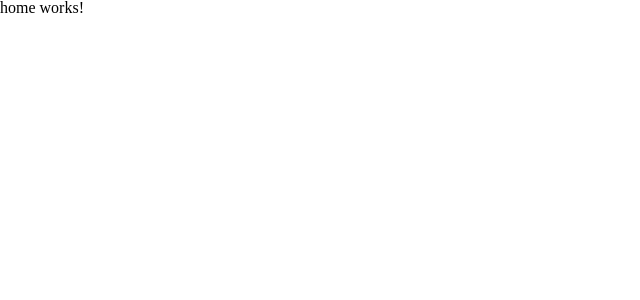
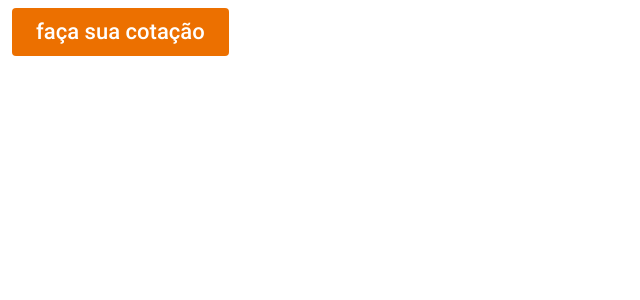
Before and after one commit to larissanovaes00/case-itau, an Angular app: page / in a window 1280 px wide. Shown: the top 300 px of the page, without its empty margins (0-640 px from the left). Built offline with nearby package versions, Linux system fonts and the light colour scheme.

Commit message:
add button styles

```diff
--- a/package.json
+++ b/package.json
@@ -18,6 +18,7 @@
     "@angular/platform-browser": "~12.2.0",
     "@angular/platform-browser-dynamic": "~12.2.0",
     "@angular/router": "~12.2.0",
+    "bootstrap": "^5.1.3",
     "rxjs": "~6.6.0",
     "tslib": "^2.3.0",
     "zone.js": "~0.11.4"
--- a/src/app/app.module.ts
+++ b/src/app/app.module.ts
@@ -1,18 +1,15 @@
-import { NgModule } from '@angular/core';
+import { CUSTOM_ELEMENTS_SCHEMA, NgModule } from '@angular/core';
 import { BrowserModule } from '@angular/platform-browser';
-
 import { AppRoutingModule } from './app-routing.module';
 import { AppComponent } from './app.component';
+import { HomeComponent } from './pages/home/home.component';
 
 @NgModule({
-  declarations: [
-    AppComponent
-  ],
-  imports: [
-    BrowserModule,
-    AppRoutingModule
-  ],
+  declarations: [AppComponent, HomeComponent],
+  imports: [BrowserModule, AppRoutingModule],
+  exports: [],
   providers: [],
-  bootstrap: [AppComponent]
+  schemas: [CUSTOM_ELEMENTS_SCHEMA],
+  bootstrap: [AppComponent],
 })
-export class AppModule { }
+export class AppModule {}
--- a/src/app/pages/home/home.component.html
+++ b/src/app/pages/home/home.component.html
@@ -1,3 +1,10 @@
-<p>
-  home works!
-</p>
+<div class="container-fluid mt-2">
+  <button
+    class="button-primary"
+    tabindex="0"
+    type="button"
+    (click)="clickButton()"
+  >
+    {{ buttonText }}
+  </button>
+</div>
--- a/src/app/pages/home/home.component.ts
+++ b/src/app/pages/home/home.component.ts
@@ -3,13 +3,15 @@ import { Component, OnInit } from '@angular/core';
 @Component({
   selector: 'app-home',
   templateUrl: './home.component.html',
-  styleUrls: ['./home.component.scss']
+  styleUrls: ['./home.component.scss'],
 })
 export class HomeComponent implements OnInit {
+  buttonText = 'faça sua cotação';
+  constructor() {}
 
-  constructor() { }
+  ngOnInit() {}
 
-  ngOnInit() {
-  }
-
+  clickButton = () => {
+    console.log('eeeee');
+  };
 }
--- /dev/null
+++ b/src/assets/styles/_button.scss
@@ -0,0 +1,18 @@
+.button-primary {
+  padding: 8px 24px;
+  background-color: $orange;
+  font-family: $font-medium;
+  color: $white;
+  text-transform: lowercase;
+  border-radius: 4px;
+  text-align: center;
+  font-size: 1.375rem;
+  line-height: 2rem;
+  transition: background-color 250ms cubic-bezier(0.4, 0, 0.2, 1) 0ms,
+    box-shadow 250ms cubic-bezier(0.4, 0, 0.2, 1) 0ms,
+    border 250ms cubic-bezier(0.4, 0, 0.2, 1) 0ms;
+
+  &:focus {
+    box-shadow: $box-shadow-focus;
+  }
+}
--- /dev/null
+++ b/src/assets/styles/generics.scss
@@ -0,0 +1,294 @@
+/************************** COLORS **************************/
+$orange: #ec7000;
+$black: #2b374a;
+$grey-light: #d9d3cf;
+$grey-medium: #969290;
+$grey-dark: #666;
+$blue-medium: #106eb0;
+$white: #fff;
+$box-shadow: 0 0 2px 0 rgb(0 0 0 / 16%), 0 2px 8px 0 rgb(0 0 0 / 18%);
+$box-shadow-focus: 0px 5px 5px -3px rgb(0 0 0 / 20%),
+  0px 8px 10px 1px rgb(0 0 0 / 14%), 0px 3px 14px 2px rgb(0 0 0 / 12%);
+
+/************************** FONT-FAMILY **************************/
+$font-regular: "Roboto-Regular";
+$font-bold: "Roboto-Bold";
+$font-medium: "Roboto-Medium";
+$font-black: "Roboto-Black";
+
+@font-face {
+  font-family: "Roboto-Bold";
+  src: url("/assets/fonts/Roboto-Bold.ttf");
+  font-style: normal;
+}
+
+@font-face {
+  font-family: "Roboto-Black";
+  src: url("/assets/fonts/Roboto-Black.ttf");
+  font-style: normal;
+}
+
+@font-face {
+  font-family: "Roboto-Medium";
+  src: url("/assets/fonts/Roboto-Medium.ttf");
+  font-weight: 500;
+  font-style: normal;
+}
+
+@font-face {
+  font-family: "Roboto-Regular";
+  src: url("/assets/fonts/Roboto-Regular.ttf");
+  font-weight: 400;
+  font-style: normal;
+}
+
+body {
+  font-family: $font-regular;
+}
+
+/************************** FONT-SIZE **************************/
+.semibold-46 {
+  font-family: "Roboto-SemiBold";
+  font-size: 46px;
+  line-height: 58px;
+
+  @media (max-width: 575px) {
+    font-size: 2rem;
+    line-height: 1.39;
+  }
+}
+
+.semibold-36 {
+  font-family: "Roboto-SemiBold";
+  font-size: 36px;
+  line-height: 46px;
+
+  @media (max-width: 575px) {
+    font-size: 26px;
+    line-height: 1.39;
+  }
+}
+
+.medium-15 {
+  font-family: "Roboto-Medium";
+  font-size: 15px;
+  line-height: 25px;
+  font-weight: 500;
+}
+
+.regular-46 {
+  font-family: "Roboto-Regular";
+  font-size: 46px;
+  line-height: 58px;
+  font-weight: 400;
+
+  @media (max-width: 575px) {
+    font-size: 2rem;
+    line-height: 1.39;
+  }
+}
+
+.regular-36 {
+  font-family: "Roboto-Regular";
+  font-size: 36px;
+  line-height: 46px;
+  font-weight: 400;
+
+  @media (max-width: 575px) {
+    font-size: 26px;
+    line-height: 1.39;
+  }
+}
+
+.regular-15 {
+  font-family: "Roboto-Regular";
+  font-size: 15px;
+  line-height: 25px;
+  font-weight: 400;
+}
+
+.regular-14 {
+  font-family: "Roboto-Regular";
+  font-size: 14px;
+  line-height: 25px;
+  font-weight: 400;
+}
+
+.regular-13 {
+  font-family: "Roboto-Regular";
+  font-size: 13px;
+  line-height: 23px;
+  font-weight: 400;
+}
+
+.text-center {
+  text-align: center;
+}
+
+/************************** MARGIN / PADDING **************************/
+.margin-auto {
+  margin-left: auto;
+  margin-right: auto;
+}
+
+.m-120 {
+  &.top {
+    margin-top: 120px;
+  }
+
+  &.bottom {
+    margin-bottom: 120px;
+  }
+
+  &.left {
+    margin-left: 120px;
+  }
+
+  &.right {
+    margin-right: 120px;
+  }
+
+  @media (max-width: 575px) {
+    &.top {
+      margin-top: 70px;
+    }
+
+    &.bottom {
+      margin-bottom: 70px;
+    }
+
+    &.left {
+      margin-left: 70px;
+    }
+
+    &.right {
+      margin-right: 70px;
+    }
+  }
+}
+
+.m-30 {
+  &.top {
+    margin-top: 30px;
+  }
+
+  &.bottom {
+    margin-bottom: 30px;
+  }
+
+  &.left {
+    margin-left: 30px;
+  }
+
+  &.right {
+    margin-right: 30px;
+  }
+}
+
+.m-20 {
+  &.top {
+    margin-top: 20px;
+  }
+
+  &.bottom {
+    margin-bottom: 20px;
+  }
+
+  &.left {
+    margin-left: 20px;
+  }
+
+  &.right {
+    margin-right: 20px;
+  }
+}
+
+.m-15 {
+  &.top {
+    margin-top: 15px;
+  }
+
+  &.bottom {
+    margin-bottom: 15px;
+  }
+
+  &.left {
+    margin-left: 15px;
+  }
+
+  &.right {
+    margin-right: 15px;
+  }
+}
+
+.m-10 {
+  &.top {
+    margin-top: 10px;
+  }
+
+  &.bottom {
+    margin-bottom: 10px;
+  }
+
+  &.left {
+    margin-left: 10px;
+  }
+
+  &.right {
+    margin-right: 10px;
+  }
+}
+
+@media (max-width: 1200px) {
+  .m-md-30 {
+    &.top {
+      margin-top: 30px;
+    }
+
+    &.bottom {
+      margin-bottom: 30px;
+    }
+
+    &.left {
+      margin-left: 30px;
+    }
+
+    &.right {
+      margin-right: 30px;
+    }
+  }
+}
+
+@media (max-width: 575px) {
+  .m-mobile-reset {
+    margin-left: 0px !important;
+    margin-right: 0px !important;
+    margin-top: 0px !important;
+    margin-bottom: 0px !important;
+  }
+
+  .p-mobile-reset {
+    padding-left: 0px !important;
+    padding-right: 0px !important;
+    padding-top: 0px !important;
+    padding-bottom: 0px !important;
+  }
+
+  .m-mobile-10 {
+    &.top {
+      margin-top: 10px;
+    }
+
+    &.bottom {
+      margin-bottom: 10px;
+    }
+
+    &.left {
+      margin-left: 10px;
+    }
+
+    &.right {
+      margin-right: 10px;
+    }
+  }
+}
--- a/src/reset.scss
+++ b/src/assets/styles/reset.scss
@@ -149,6 +149,9 @@ textarea,
     box-shadow: none;
   }
 }
+button {
+  border: none;
+}
 
 img {
   max-width: 100%;
--- a/src/styles.scss
+++ b/src/styles.scss
@@ -1,284 +1,5 @@
-@import url("./reset.scss");
-
-$orange: #ec7000;
-$black: #2b374a;
-$grey-light: #d9d3cf;
-$grey-medium: #969290;
-$grey-dark: #666;
-$blue-medium: #106eb0;
-$box-shadow: 0 0 2px 0 rgb(0 0 0 / 16%), 0 2px 8px 0 rgb(0 0 0 / 18%);
-
-/************************** FONT-FAMILY **************************/
-$font-regular: "Roboto-Regular";
-$font-semibold: "Roboto-SemiBold";
-$font-medium: "Roboto-Medium";
-
-@font-face {
-  font-family: "Roboto-SemiBold";
-  src: url("/assets/fonts/Roboto-SemiBold.ttf");
-  font-weight: 600;
-  font-style: normal;
-}
-
-@font-face {
-  font-family: "Roboto-Medium";
-  src: url("/assets/fonts/Roboto-Medium.ttf");
-  font-weight: 500;
-  font-style: normal;
-}
-
-@font-face {
-  font-family: "Roboto-Regular";
-  src: url("/assets/fonts/Roboto-Regular.ttf");
-  font-weight: 400;
-  font-style: normal;
-}
-
-/************************** FONT-SIZE **************************/
-.semibold-46 {
-  font-family: "Roboto-SemiBold";
-  font-size: 46px;
-  line-height: 58px;
-  font-weight: 600;
-
-  @media (max-width: 575px) {
-    font-size: 2rem;
-    line-height: 1.39;
-  }
-}
-
-.semibold-36 {
-  font-family: "Roboto-SemiBold";
-  font-size: 36px;
-  line-height: 46px;
-  font-weight: 600;
-
-  @media (max-width: 575px) {
-    font-size: 26px;
-    line-height: 1.39;
-  }
-}
-
-.medium-15 {
-  font-family: "Roboto-Medium";
-  font-size: 15px;
-  line-height: 25px;
-  font-weight: 500;
-}
-
-.regular-46 {
-  font-family: "Roboto-Regular";
-  font-size: 46px;
-  line-height: 58px;
-  font-weight: 400;
-
-  @media (max-width: 575px) {
-    font-size: 2rem;
-    line-height: 1.39;
-  }
-}
-
-.regular-36 {
-  font-family: "Roboto-Regular";
-  font-size: 36px;
-  line-height: 46px;
-  font-weight: 400;
-
-  @media (max-width: 575px) {
-    font-size: 26px;
-    line-height: 1.39;
-  }
-}
-
-.regular-15 {
-  font-family: "Roboto-Regular";
-  font-size: 15px;
-  line-height: 25px;
-  font-weight: 400;
-}
-
-.regular-14 {
-  font-family: "Roboto-Regular";
-  font-size: 14px;
-  line-height: 25px;
-  font-weight: 400;
-}
-
-.regular-13 {
-  font-family: "Roboto-Regular";
-  font-size: 13px;
-  line-height: 23px;
-  font-weight: 400;
-}
-
-.text-center {
-  text-align: center;
-}
-
-/************************** MARGIN / PADDING **************************/
-.margin-auto {
-  margin-left: auto;
-  margin-right: auto;
-}
-
-.m-120 {
-  &.top {
-    margin-top: 120px;
-  }
-
-  &.bottom {
-    margin-bottom: 120px;
-  }
-
-  &.left {
-    margin-left: 120px;
-  }
-
-  &.right {
-    margin-right: 120px;
-  }
-
-  @media (max-width: 575px) {
-    &.top {
-      margin-top: 70px;
-    }
-
-    &.bottom {
-      margin-bottom: 70px;
-    }
-
-    &.left {
-      margin-left: 70px;
-    }
-
-    &.right {
-      margin-right: 70px;
-    }
-  }
-}
-
-.m-30 {
-  &.top {
-    margin-top: 30px;
-  }
-
-  &.bottom {
-    margin-bottom: 30px;
-  }
-
-  &.left {
-    margin-left: 30px;
-  }
-
-  &.right {
-    margin-right: 30px;
-  }
-}
-
-.m-20 {
-  &.top {
-    margin-top: 20px;
-  }
-
-  &.bottom {
-    margin-bottom: 20px;
-  }
-
-  &.left {
-    margin-left: 20px;
-  }
-
-  &.right {
-    margin-right: 20px;
-  }
-}
-
-.m-15 {
-  &.top {
-    margin-top: 15px;
-  }
-
-  &.bottom {
-    margin-bottom: 15px;
-  }
-
-  &.left {
-    margin-left: 15px;
-  }
-
-  &.right {
-    margin-right: 15px;
-  }
-}
-
-.m-10 {
-  &.top {
-    margin-top: 10px;
-  }
-
-  &.bottom {
-    margin-bottom: 10px;
-  }
-
-  &.left {
-    margin-left: 10px;
-  }
-
-  &.right {
-    margin-right: 10px;
-  }
-}
-
-@media (max-width: 1200px) {
-  .m-md-30 {
-    &.top {
-      margin-top: 30px;
-    }
-
-    &.bottom {
-      margin-bottom: 30px;
-    }
-
-    &.left {
-      margin-left: 30px;
-    }
-
-    &.right {
-      margin-right: 30px;
-    }
-  }
-}
-
-@media (max-width: 575px) {
-  .m-mobile-reset {
-    margin-left: 0px !important;
-    margin-right: 0px !important;
-    margin-top: 0px !important;
-    margin-bottom: 0px !important;
-  }
-
-  .p-mobile-reset {
-    padding-left: 0px !important;
-    padding-right: 0px !important;
-    padding-top: 0px !important;
-    padding-bottom: 0px !important;
-  }
-
-  .m-mobile-10 {
-    &.top {
-      margin-top: 10px;
-    }
-
-    &.bottom {
-      margin-bottom: 10px;
-    }
-
-    &.left {
-      margin-left: 10px;
-    }
-
-    &.right {
-      margin-right: 10px;
-    }
-  }
-}
+/* You can add global styles to this file, and also import other style files */
+@import "~bootstrap/dist/css/bootstrap.min.css";
+@import "./assets/styles/reset.scss";
+@import "./assets/styles/generics.scss";
+@import "./assets/styles/_button.scss";
```
Also changed, not shown: angular.json (+4 -11 lines), src/assets/styles/_mixins.scss (added), 1 other file (tests, documents, lock files or other folders).
